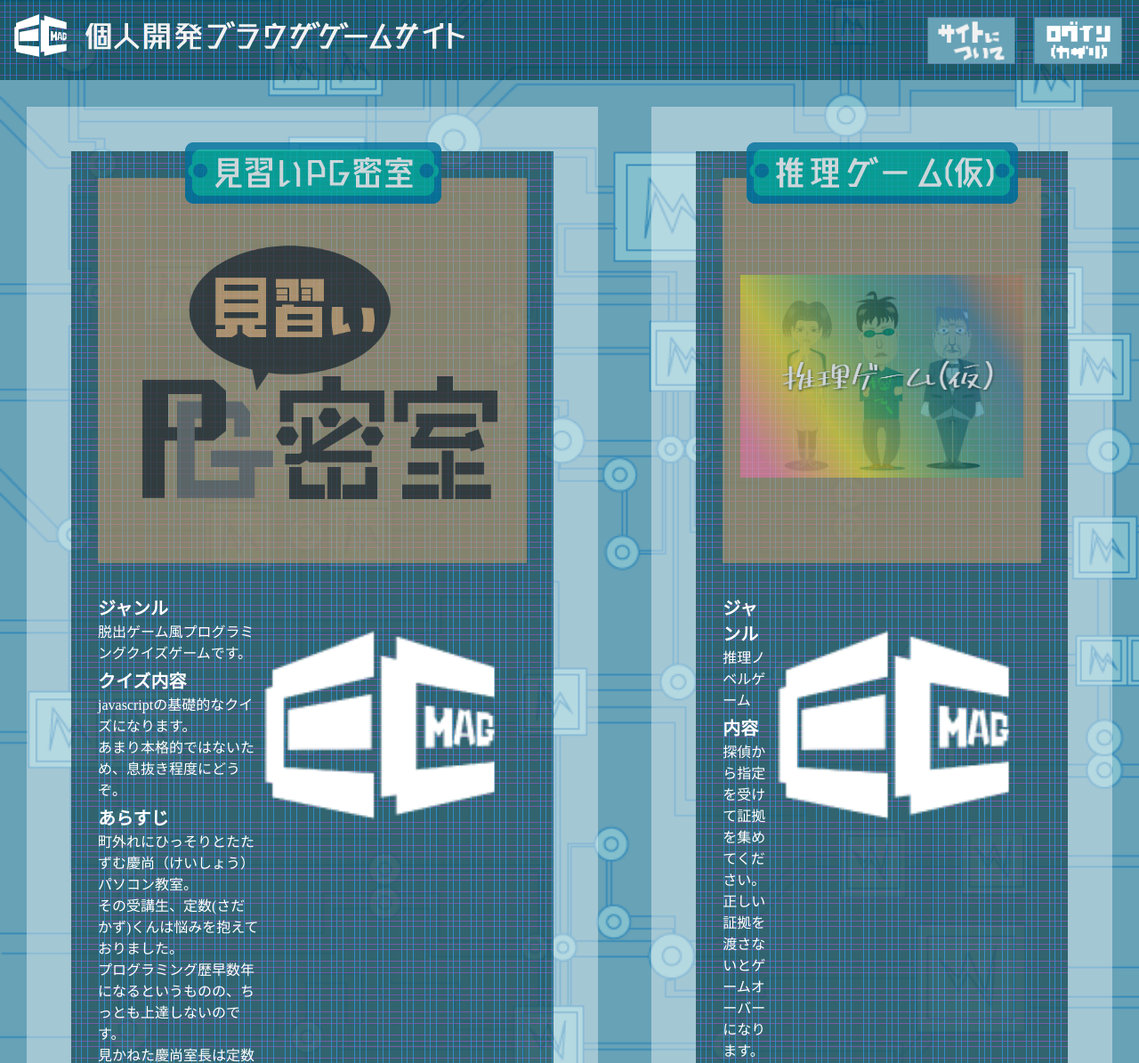
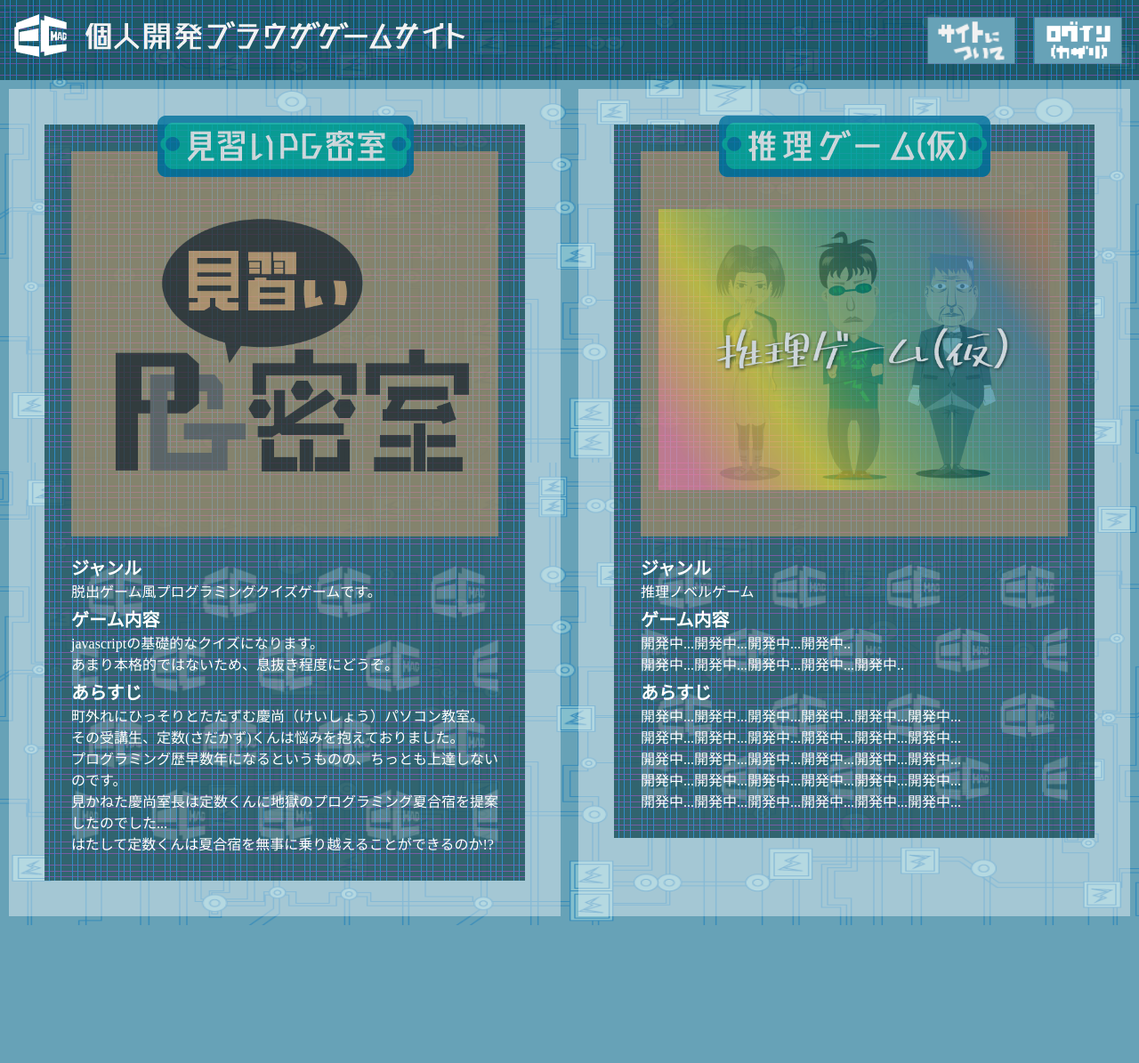
Before and after one commit to ranpoKogoro/ranpoKogoro.github.io, a plain HTML site: page index.html in a window 1280 px wide. Shown: the top 1195 px of the page at 89% size. After the commit the page ends 1040 px from the top, so only its background shows below. Drawn offline with Linux system fonts and the light colour scheme.

Commit message:
cssまでおおむね完了

```diff
--- a/css/style.css
+++ b/css/style.css
@@ -1,7 +1,7 @@
 body {
   font-family: "Hiragino Kaku Gothic ProN";
-  background-image: url(../img/sitebody_code.png);
-  background-size: cover;
+  background-image: url(../img/sitebody_code_wide.png);
+  background-repeat: round;
   background-color: #67A2B7;
   margin: 0px;
 }
@@ -16,7 +16,7 @@ header {
   background-image: url(../img/backcolor.png);
   height: 70px;
   padding: 10px;
-  width: cover;
+  width: auto;
   display: flex;
   justify-content: space-between;
 }
@@ -24,16 +24,23 @@ header {
   display: flex;
 }
 /* ここからPG密室の括り */
-#frame1{
+#frameA1{
   background-color: rgb(255, 255, 255, 0.4);
   padding: 10px;
-  margin: 30px;
+  margin: 10px;
+  flex-basis: 50%;
+}
+#frameB1{
+  background-color: rgb(255, 255, 255, 0.4);
+  padding: 10px;
+  margin: 10px;
+  flex-basis: 50%;
 }
 .frame2 {
   text-align: center;
   background-image: url(../img/backcolor.png);
   padding: 30px 30px;
-  margin: 40px;
+  margin: 30px;
 }
 #subheading {
   /* positon: relativeで実際に表示される位置より相対的な指定距離だけ移動した位置に表示出来る。 */
@@ -57,6 +64,7 @@ header {
   bottom: 40px;
   padding: 20px;
   margin: 20px;
+  flex-basis: 100%;
 }
 .gameP2 {
   cursor: pointer;
@@ -70,6 +78,7 @@ header {
   bottom: 40px;
   padding: 20px;
   margin: 20px;
+  flex-basis: 100%;
 }
 .gameP:hover {
   opacity: 0.7;
@@ -78,8 +87,11 @@ header {
   opacity: 0.7;
 }
 .instructions {
-  display: flex;
-  justify-content: space-between;
+  background-image: url(../img/Eemage_logo_back.png);
+  background-repeat: round;
+}
+.mask1 {
+
 }
 .Sentence {
   color: white;
@@ -91,16 +103,9 @@ h1 {
   margin: 5px;
   margin-bottom: 0px;
   margin-left: 0px;
+  opacity: 1;
 }
 p {
   margin: 0px;
 }
-.instructionsRight {
-  text-align: right;
-  margin-top: 50px;
-  margin-right: 30px;
-}
-#instlogo {
-  height: 220px;
-}
 /* ここまでがPG密室の括り */
--- a/index.html
+++ b/index.html
@@ -30,20 +30,20 @@
     </header>
     <div class="wrapper">
     <!-- PG密室ゲームの括り -->
-    <div id="frame1">
+    <div id="frameA1">
       <div class="frame2">
         <div class="container">
           <img id="subheading" src="img/PG_title.png" alt="見習いPG密室">
           <!-- 下記gameP、ゲーム画面Pが出来次第書き換え予定。 -->
           <div class="gameP">
-            <!-- <img src="img/dasyutu.png" alt="PG密室"> -->
           </div>
           </div>
           <div class="instructions">
+            <div class="mask1">
             <div class="Sentence">
               <h1>ジャンル</h1>
               <p>脱出ゲーム風プログラミングクイズゲームです。</p>
-              <h1>クイズ内容</h1>
+              <h1>ゲーム内容</h1>
               <p>javascriptの基礎的なクイズになります。<br>
               あまり本格的ではないため、息抜き程度にどうぞ。</p>
               <h1>あらすじ</h1>
@@ -53,38 +53,36 @@
               見かねた慶尚室長は定数くんに地獄のプログラミング夏合宿を提案したのでした...<br>
               はたして定数くんは夏合宿を無事に乗り越えることができるのか!?</p>
             </div>
-            <div class="instructionsRight">
-                <img id="instlogo" src="img/Eemage_logo_M.png" alt="説明横ロゴ">
             </div>
         </div>
       </div>
     </div>
     <!-- 推理ゲームの括り -->
     <!-- <div class="detective"></div> -->
-    <div id="frame1">
+    <div id="frameB1">
       <div class="frame2">
         <div class="container">
           <img id="subheading" src="img/suirigame.png" alt="推理ゲーム(仮)">
           <!-- 下記gameP、ゲーム画面Pが出来次第書き換え予定。 -->
           <div class="gameP2">
-            <!-- <img src="img/dasyutu.png" alt="PG密室"> -->
           </div>
           </div>
           <div class="instructions">
+            <div class="mask1">
             <div class="Sentence">
               <h1>ジャンル</h1>
               <p>推理ノベルゲーム</p>
-              <h1>内容</h1>
-              <p>探偵から指定を受けて証拠を集めてください。<br>
-              正しい証拠を渡さないとゲームオーバーになります。</p>
+              <h1>ゲーム内容</h1>
+              <p>開発中...開発中...開発中...開発中..<br>
+              開発中...開発中...開発中...開発中...開発中..</p>
               <h1>あらすじ</h1>
               <p>開発中...開発中...開発中...開発中...開発中...開発中...<br>
               開発中...開発中...開発中...開発中...開発中...開発中...<br>
               開発中...開発中...開発中...開発中...開発中...開発中...<br>
               開発中...開発中...開発中...開発中...開発中...開発中...<br>
+              開発中...開発中...開発中...開発中...開発中...開発中...</p>
             </div>
-            <div class="instructionsRight">
-                <img id="instlogo" src="img/Eemage_logo_M.png" alt="説明横ロゴ">
+            </div>
             </div>
         </div>
       </div>
```
Also changed, not shown: img/Eemage_logo_back.png (added), img/sitebody_code_wide.png (added).
